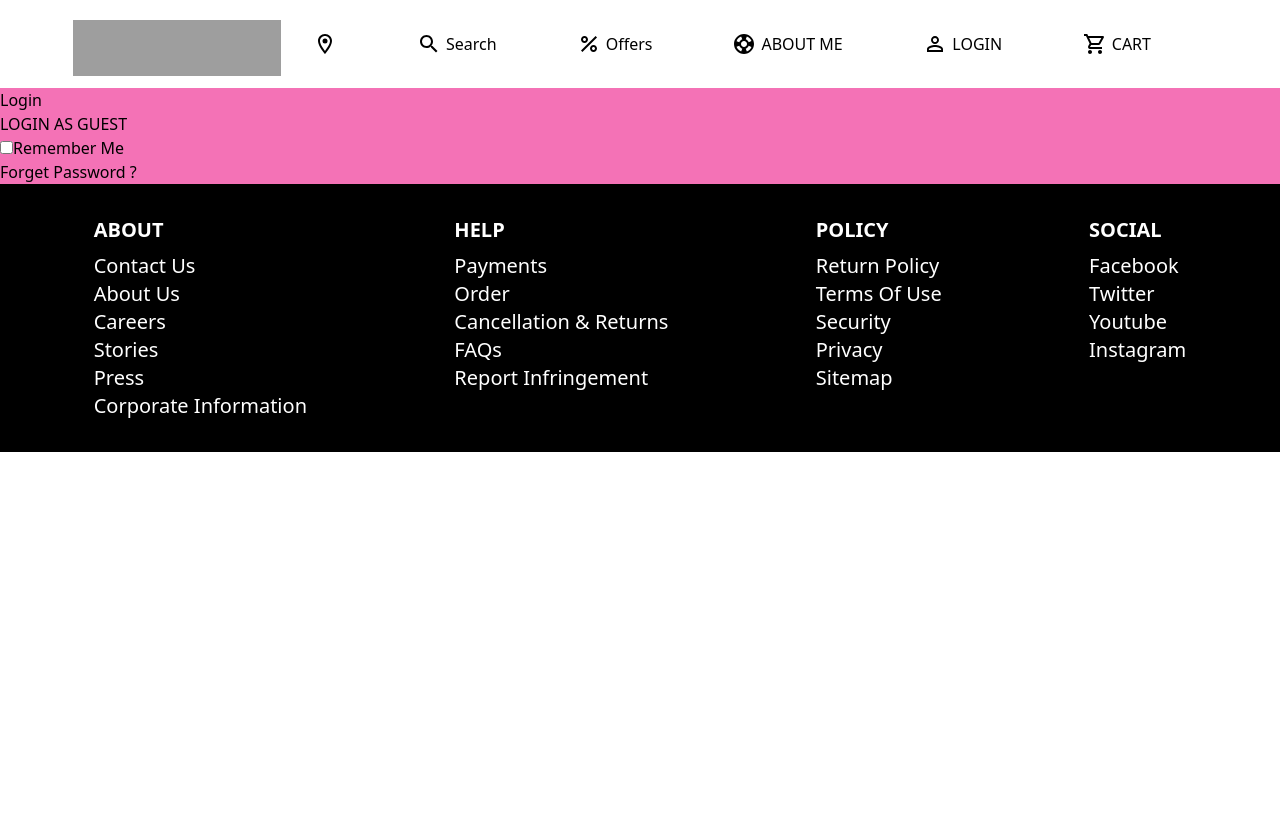
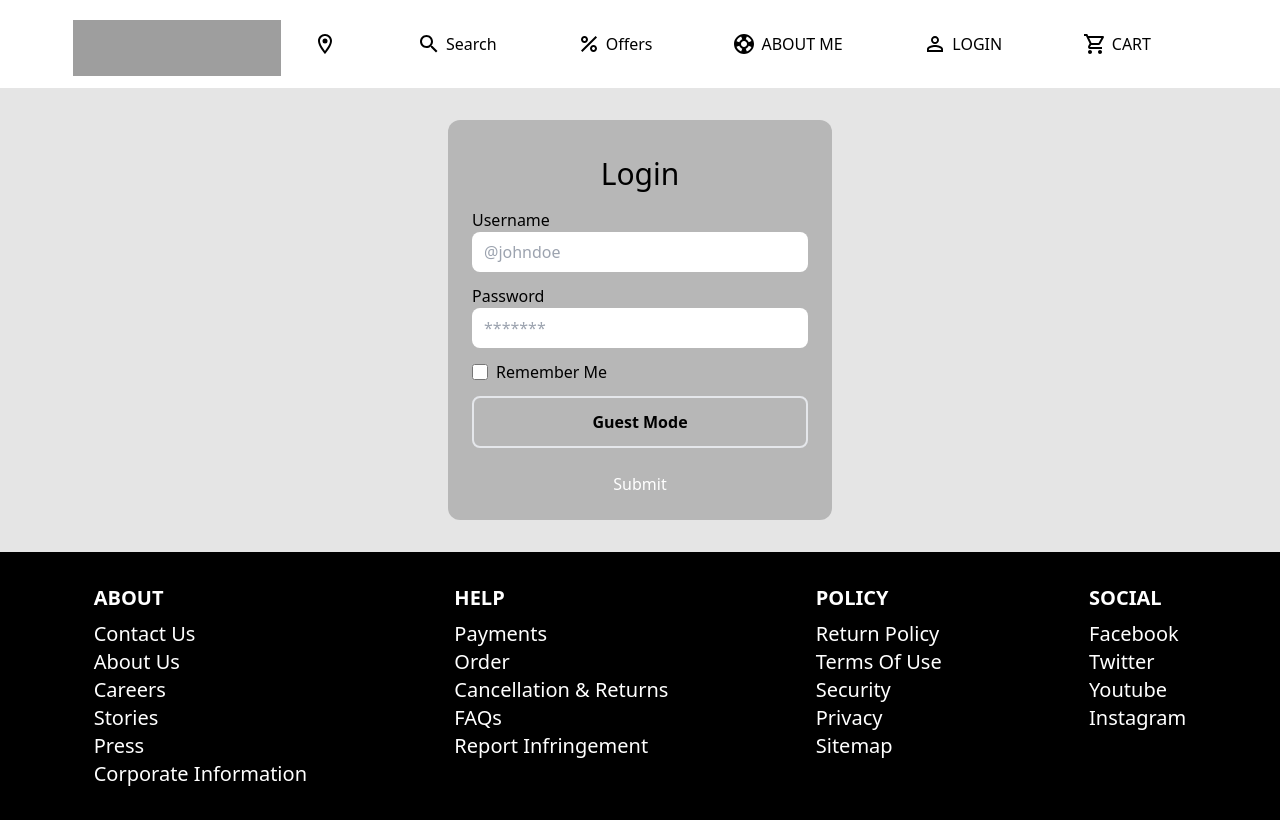
Before and after one commit to BLAZE7SHADOW/Yummy_Junction, a React (Vite) app: page /login in a window 1280 px wide. Built offline with nearby package versions, Linux system fonts and the light colour scheme; no server answers; grey boxes are pictures that could not be loaded.

Commit message:
all updated

```diff
--- a/src/App.jsx
+++ b/src/App.jsx
@@ -7,7 +7,7 @@ import RestaurantMenu from "./components/RestaurantMenu";
 import Cart from "./components/Cart";
 import { Provider } from "react-redux";
 import store from "./utils/store/store";
-import Login from "./pages/login";
+import Login from "./pages/Login";
 import BottomTaskBar from "./components/BottomTaskBar";
 import Footer from "./components/Footer";
 import Success from "./pages/Success";
--- a/src/components/EmptyCart.jsx
+++ b/src/components/EmptyCart.jsx
@@ -1,8 +1,14 @@
-// import img from "../IMAGES/cart.jpg"
+import { useSelector } from "react-redux";
 import { useNavigate } from "react-router-dom";
 const EmptyCart = () => {
+    const loginToken = useSelector(store => store?.login?.loginToken);
     const navigate = useNavigate();
     return (
+
+        loginToken ?
+
+
+
             <div className="w-full flex flex-col justify-center items-center gap-2 h-[80%] pb-10 lg:pb-5   lg:h-full">
                 <div className="img w-[33%] max-[700px]:w-[60%]">
                     <img src="https://i.postimg.cc/NFFrr6jc/cart.jpg" alt="" className="max-[700px]:w-full" />
@@ -17,12 +23,24 @@ const EmptyCart = () => {
                         </div>
 
                     </div>
-
-
+                    {console.log(loginToken)}
                     <button className="bg-green-500 rounded-lg p-2 lg:text-xl font-semibold px-4" onClick={() => navigate('/')}>SEE RESTAURANTS NEAR YOU</button>
                 </div>
 
             </div>
+
+            :
+            <div className=" flex justify-center items-center bg-black/10">
+                <div className='login-main flex max-h-[400px]  justify-center items-center text-sociogram bg-black/20 lg:rounded-xl'>
+                    <div className="div flex justify-around gap-4 items-center m-10 flex-col ">
+                        <img src="https://i.postimg.cc/yNJKjHfB/ezgif-com-video-to-gif.gif" alt="" />
+                        <button onClick={() => navigate('/login')} className="bg-green-500 rounded-lg p-2 lg:text-xl font-semibold px-4">LOGIN TO VIEW</button>
+                        {console.log(loginToken)}
+                    </div>
+                </div>
+            </div>
+
+
     )
 }
 
--- a/src/components/RestaurantMenu.jsx
+++ b/src/components/RestaurantMenu.jsx
@@ -63,7 +63,7 @@ const ResturantMenu = () => {
 
                             <p>{areaName + " " + lastMileTravelString}</p>
                         </div>
-                        <div className="right flex flex-col justify-around p-1 items-center border-[1px] border-gray-300 rounded-xl max-[800px]:w-[20%]">
+                        <div className="right max-[700px]:max-h-24 flex flex-col justify-around p-1 items-center border-[1px] border-gray-300 rounded-xl max-[800px]:w-[20%]">
                             <div className="rating font-bold text-green-700 flex justify-center items-center gap-[2px]">
                                 <AiFillStar /> <span>{avgRatingString}</span>
                             </div>
@@ -85,8 +85,8 @@ const ResturantMenu = () => {
                             {
                                 offers?.map((res) => (
                                     <div key={res.info.offerIds} className="singleoffer min-w-[28%] border-[2px] border-black/20  text-sm py-1 px-2 rounded-md flex flex-col justify-center items-start gap-2 max-[700px]:min-w-[50%]">
-                                        <div className="offerpercentage font-bold text-gray-700">
-                                            <h1>{res.info.header}</h1>
+                                        <div className="offerpercentage flex justify-center items-center gap-1 lg:gap-2 font-bold text-gray-700">
+                                            <h1>{res.info.header}</h1> <img className="w-5  lg:w-6" src="https://i.postimg.cc/zGpWW9vq/5970436.png" alt="" />
                                         </div>
                                         <div className="offercode flex justify-around text-xs  gap-1 font-bold text-gray-600">
                                             <div>{res.info.couponCode}</div>
--- a/src/pages/login.jsx
+++ b/src/pages/login.jsx
@@ -1,5 +1,5 @@
 import { useEffect } from "react";
-import { NavLink, useNavigate } from "react-router-dom";
+import { useNavigate } from "react-router-dom";
 import { useSelector } from "react-redux";
 import { useDispatch } from "react-redux";
 import loginHandler from "../utils/store/services/loginServices";
@@ -19,29 +19,38 @@ const Login = () => {
 
 
     return (
-        <>
-            <div className="login-body w-full bg-pink-400">
-                <div className="img">
-                    <div className="login-form">
-                        <div className="login">
-                            <h1>Login</h1>
-                        </div>
-                        <button onClick={() => dispatch(loginHandler())}>LOGIN AS GUEST</button>
-                        <div className="remember-forget">
-                            <div className="remember-me">
-                                <input type="checkbox" name="" id="" /><span>Remember Me</span>
-                            </div>
-                            <div className="forget-password">
-                                <NavLink>
-                                    <p>Forget Password ?</p>
-                                </NavLink>
-                            </div>
-                        </div>
-                    </div>
-                </div>
-
+        <div className=" flex justify-center items-center bg-black/10">
+            <div className='login-main pt-16 flex max-h-[400px] my-8 justify-center items-center text-sociogram bg-black/20 rounded-xl'>
+            <div className="login-form-card lg:w-[30vw] xs:w-[400px] bg-secondary p-6 rounded-lg">
+                <h1 className={'text-center text-3xl pb-4'}>Login</h1>
+                <form onSubmit={loginHandler} className={'flex flex-col gap-3'}>
+                    <label htmlFor="email" className={'flex flex-col'}>
+                        Username
+                        <input required type="text" name={'username'} id={'username'} placeholder={'@johndoe'}  className={'rounded-lg py-2 px-3 text-black bg-sociogram dark:bg-white'}/>
+                    </label>
+                    <label htmlFor="password" className={'flex flex-col'}>
+                        Password
+                        <input required type="password" name={'password'} id={'password'} placeholder={'*******'} className={'rounded-lg py-2 px-3 text-black bg-sociogram dark:bg-white'}/>
+                    </label>
+                    <label className="checkbox flex gap-2 items-center cursor-pointer">
+                        <input type="checkbox" name="remember" id="remember" className={'w-4 h-4'}/>
+                        Remember Me
+                    </label>
+                    <button type={'button'} className={'bg-transparent border-2 font-semibold p-3 rounded-lg hover:bg-black/30'} onClick={()=>dispatch(loginHandler())}>Guest Mode</button>
+                    <button type={'submit'} className={'bg-button p-3 rounded-lg text-white mb-10'}>Submit</button>
+                </form>
             </div>
-        </>
+        </div>
+        </div>
     )
 }
 export default Login;
+
+
+
+
+
+
+    // return (
+
+    // );
```
Also changed, not shown: src/components/Cart.jsx (+8 -1 lines), src/components/Navbar.jsx (+0 -11 lines). Lines whose indentation alone changed are shown as unchanged.
